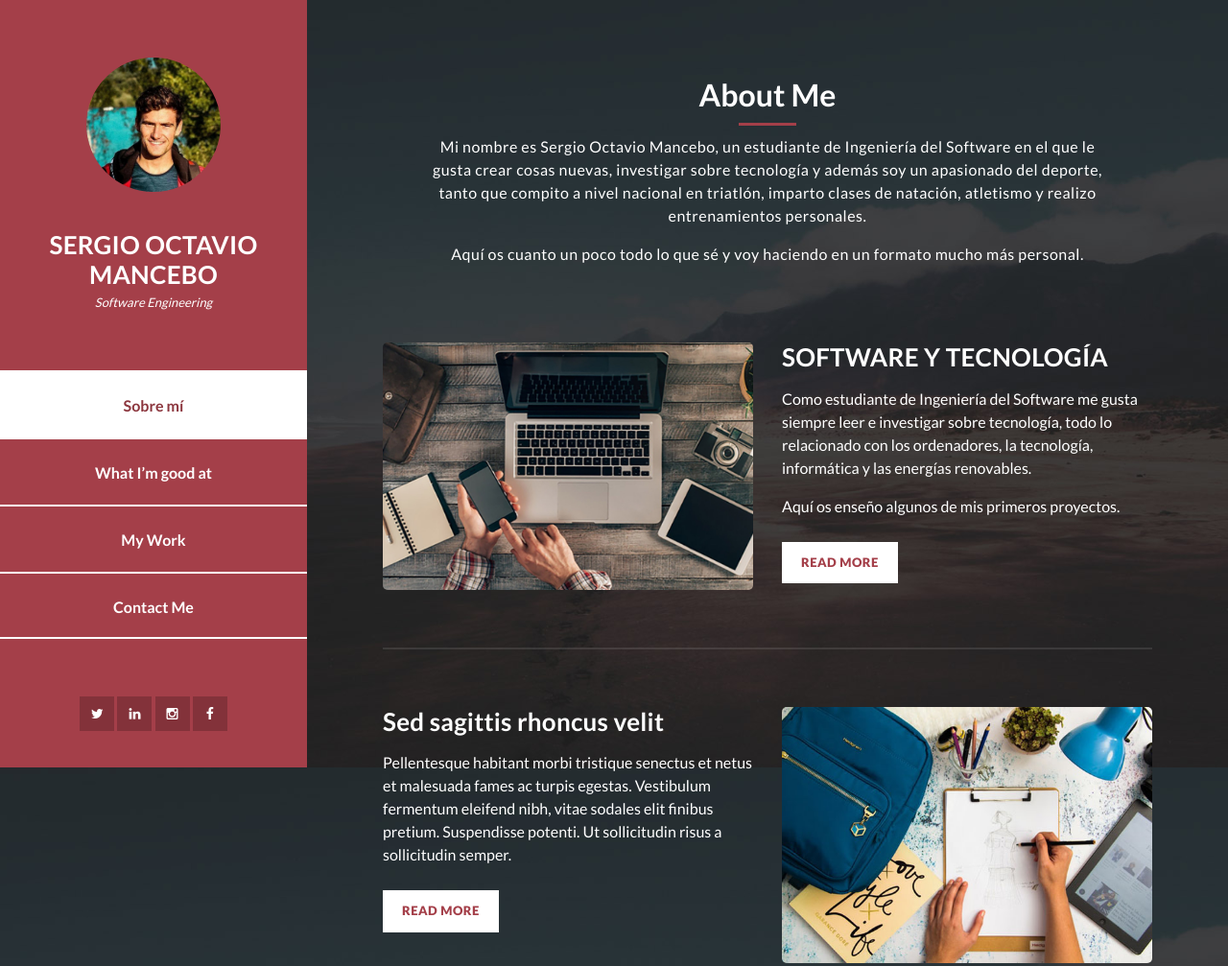
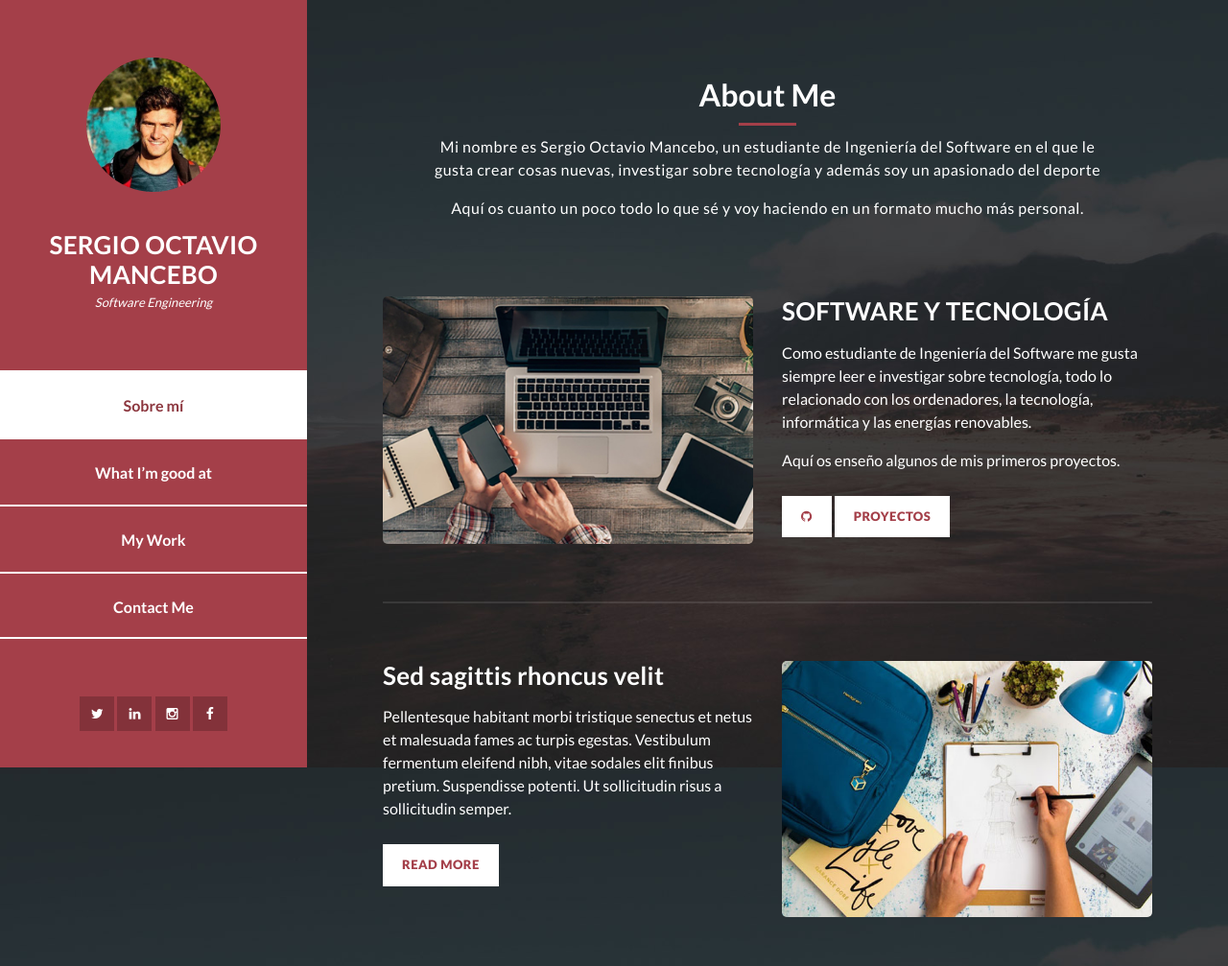
Before and after one commit to sergio-octavio/sergio-octavio-pageWeb, a plain HTML site: page index.html in a window 1280 px wide. Shown: the top 1007 px of the page at 96% size. Drawn offline with Linux system fonts and the light colour scheme.

Commit message:
Add files via upload

```diff
--- a/index.html
+++ b/index.html
@@ -81,8 +81,7 @@ https://templatemo.com/tm-531-reflux
             <div class="line-dec"></div>
             <span>
             Mi nombre es Sergio Octavio Mancebo, un estudiante de Ingeniería del Software en el que le gusta crear cosas nuevas,
-            investigar sobre tecnología y además soy un apasionado del deporte, tanto que compito a nivel nacional en triatlón,
-            imparto clases de natación, atletismo y realizo entrenamientos personales. </p>
+            investigar sobre tecnología y además soy un apasionado del deporte</p>
 
             Aquí os cuanto un poco todo lo que sé y voy haciendo en un formato mucho más personal.
 
@@ -104,7 +103,10 @@ https://templatemo.com/tm-531-reflux
                     Aquí os enseño algunos de mis primeros proyectos.
                   </p>
                   <div class="white-button">
-                    <a href="https://github.com/sergio-octavio" target="_blank">Read More</a>
+
+                      <a href="https://twitter.com/SergioOctaviooo" target="_blank"><i class="fa fa-github"></i></a>
+
+                    <a href="https://github.com/sergio-octavio" target="_blank">Proyectos</a>
 
                   </div>
                 </div>
```
